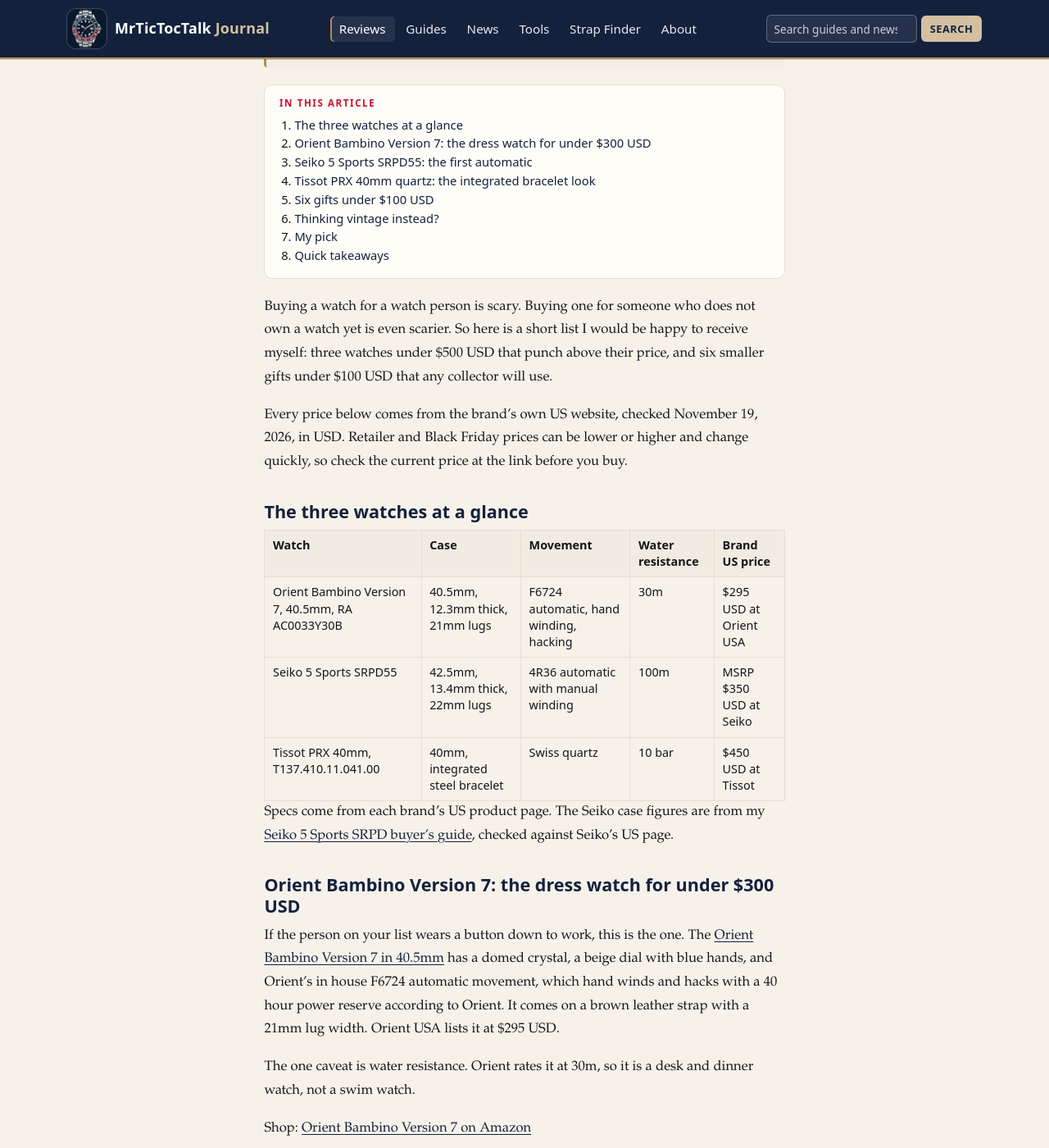
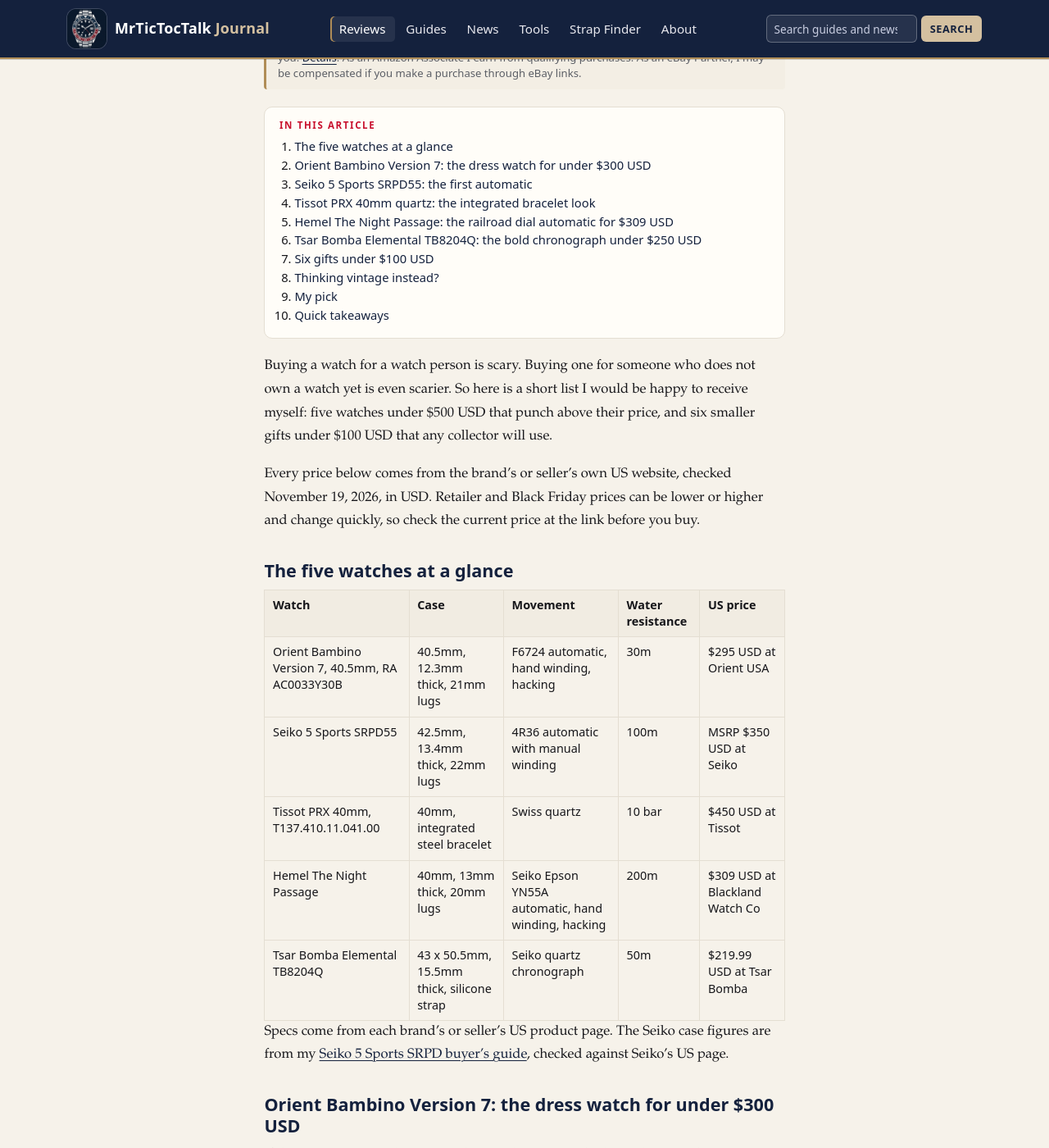
Before and after one commit to williec677/williec677.github.io, a Jekyll site: the page built from _posts/2026-11-22-watch-gifts-under-500.md, in a window 1280 px wide and 1400 px high, scrolled down 905 px. Shown: the whole window at 82% size. Built offline with Jekyll 4.4.1, drawn with Linux system fonts in a browser that asks for light colours; some of the changed text lies outside the part shown.

Commit message:
Add Blackland, Tsar Bomba, and Northwest Straps referral links to Shop my picks; add Hemel Night Passage and Tsar Bomba TB8204Q to gift guide; list programs on disclosure page

```diff
--- a/_posts/2026-11-22-watch-gifts-under-500.md
+++ b/_posts/2026-11-22-watch-gifts-under-500.md
@@ -1,30 +1,32 @@
 ---
-title: "Watch Gifts Under $500 USD for Black Friday 2026: Three Watches and Six Gifts Under $100 USD"
+title: "Watch Gifts Under $500 USD for Black Friday 2026: Five Watches and Six Gifts Under $100 USD"
 seo_title: "Watch Gifts Under $500 USD"
 cluster: affordable
-description: "A short list of watch gifts that a watch person will actually wear: the Orient Bambino, the Seiko 5 Sports SRPD55, and the Tissot PRX 40mm quartz, plus straps, a spring bar tool, and travel cases under $100 USD. Every price checked on the brand's own US site on November 19, 2026."
+description: "A short list of watch gifts that a watch person will actually wear: the Orient Bambino, the Seiko 5 Sports SRPD55, the Tissot PRX 40mm quartz, the Hemel Night Passage, and the Tsar Bomba Elemental TB8204Q, plus straps, a spring bar tool, and travel cases under $100 USD. Every price checked on the seller's own US site on November 19, 2026."
 date: 2026-11-22 08:30:00 -0500
 category_label: Buying Guide
 affiliate: true
-tags: [gift-guide, black-friday, affordable, orient, seiko, tissot, straps]
-ig_caption: "#ad I earn a commission if you buy through my links. Watch gifts under $500 USD: Orient Bambino Version 7 at $295 USD, Seiko 5 Sports SRPD55 at MSRP $350 USD, Tissot PRX 40mm quartz at $450 USD, plus six gifts under $100 USD. Full gift guide on the Journal, link in bio. #watchgifts #blackfriday #seiko5 #tissotprx #orientbambino #mrtictoctalk"
+tags: [gift-guide, black-friday, affordable, orient, seiko, tissot, hemel, tsar-bomba, straps]
+ig_caption: "#ad I earn a commission if you buy through my links. Watch gifts under $500 USD: Orient Bambino Version 7 at $295 USD, Seiko 5 Sports SRPD55 at MSRP $350 USD, Tissot PRX 40mm quartz at $450 USD, Hemel Night Passage at $309 USD, Tsar Bomba Elemental TB8204Q at $219.99 USD, plus six gifts under $100 USD. Full gift guide on the Journal, link in bio. #watchgifts #blackfriday #seiko5 #tissotprx #orientbambino #mrtictoctalk"
 image: "/assets/img/posts/watch-gifts-under-500.webp"
 image_alt: "Official product photos of the Orient Bambino Version 7 40.5mm with a beige dial and blue hands, the Seiko 5 Sports SRPD55 with a black dial, and the Tissot PRX 40mm with a blue dial"
 image_credit: "Orient, Seiko, Tissot"
 ---
-Buying a watch for a watch person is scary. Buying one for someone who does not own a watch yet is even scarier. So here is a short list I would be happy to receive myself: three watches under $500 USD that punch above their price, and six smaller gifts under $100 USD that any collector will use.
+Buying a watch for a watch person is scary. Buying one for someone who does not own a watch yet is even scarier. So here is a short list I would be happy to receive myself: five watches under $500 USD that punch above their price, and six smaller gifts under $100 USD that any collector will use.
 
-Every price below comes from the brand's own US website, checked November 19, 2026, in USD. Retailer and Black Friday prices can be lower or higher and change quickly, so check the current price at the link before you buy.
+Every price below comes from the brand's or seller's own US website, checked November 19, 2026, in USD. Retailer and Black Friday prices can be lower or higher and change quickly, so check the current price at the link before you buy.
 
-## The three watches at a glance
+## The five watches at a glance
 
-| Watch | Case | Movement | Water resistance | Brand US price |
+| Watch | Case | Movement | Water resistance | US price |
 |---|---|---|---|---|
 | Orient Bambino Version 7, 40.5mm, RA AC0033Y30B | 40.5mm, 12.3mm thick, 21mm lugs | F6724 automatic, hand winding, hacking | 30m | $295 USD at Orient USA |
 | Seiko 5 Sports SRPD55 | 42.5mm, 13.4mm thick, 22mm lugs | 4R36 automatic with manual winding | 100m | MSRP $350 USD at Seiko |
 | Tissot PRX 40mm, T137.410.11.041.00 | 40mm, integrated steel bracelet | Swiss quartz | 10 bar | $450 USD at Tissot |
+| Hemel The Night Passage | 40mm, 13mm thick, 20mm lugs | Seiko Epson YN55A automatic, hand winding, hacking | 200m | $309 USD at Blackland Watch Co |
+| Tsar Bomba Elemental TB8204Q | 43 x 50.5mm, 15.5mm thick, silicone strap | Seiko quartz chronograph | 50m | $219.99 USD at Tsar Bomba |
 
-Specs come from each brand's US product page. The Seiko case figures are from my [Seiko 5 Sports SRPD buyer's guide](/seiko-5-sports-srpd-buyers-guide/), checked against Seiko's US page.
+Specs come from each brand's or seller's US product page. The Seiko case figures are from my [Seiko 5 Sports SRPD buyer's guide](/seiko-5-sports-srpd-buyers-guide/), checked against Seiko's US page.
 
 ## Orient Bambino Version 7: the dress watch for under $300 USD
 
@@ -48,6 +50,22 @@ The tradeoff: the bracelet is integrated, so this is not a strap swapping watch.
 
 Shop: {% include aff.html network="amazon" url="https://www.amazon.com/s?k=tissot+prx+40mm+quartz+blue+t1374101104100" text="Tissot PRX 40mm quartz on Amazon" %}
 
+## Hemel The Night Passage: the railroad dial automatic for $309 USD
+
+[The Night Passage by Hemel](https://blacklandwatchco.com/products/the-night-passage?ref=MRTICTOCTALK){: rel="sponsored nofollow noopener" target="_blank"} is a microbrand pick for someone who already owns a Seiko and wants something nobody at the office has. It has a railroad style dial with full lume, a domed sapphire crystal with AR coating, and a Seiko Epson YN55A automatic that hand winds and hacks with a 40 hour power reserve. The 40mm steel case is 13mm thick with a 20mm lug width, a screw down crown, and 200m of water resistance, and it comes on a signed jubilee style bracelet. Blackland Watch Co lists it at $309 USD.
+
+Blackland gave me a coupon code, **MRTICTOCTALK**, to enter at checkout. Check your cart total to see what it takes off before you pay.
+
+Shop: <a href="https://blacklandwatchco.com/products/the-night-passage?ref=MRTICTOCTALK" rel="sponsored nofollow noopener" target="_blank">The Night Passage at Blackland Watch Co</a>
+
+## Tsar Bomba Elemental TB8204Q: the bold chronograph under $250 USD
+
+For the person who likes big, loud, sporty watches, the [Tsar Bomba Elemental TB8204Q](https://tsarbomba.com/products/tb8204q?ref=gwjrjgeb){: rel="sponsored nofollow noopener" target="_blank"} is a tonneau shaped chronograph with a stainless steel case and bezel, a sapphire crystal, and a Seiko quartz movement. Tsar Bomba lists the case at 43 x 50.5mm and 15.5mm thick, so it wears large. It comes on a 26mm silicone strap and is rated to 50m. Tsar Bomba lists every color at $219.99 USD.
+
+The tradeoff: this is a statement watch, not a dress watch, and it is the thickest watch on this list. If the person on your list wants something classic, pick the Bambino.
+
+Shop: <a href="https://tsarbomba.com/products/tb8204q?ref=gwjrjgeb" rel="sponsored nofollow noopener" target="_blank">Elemental TB8204Q at Tsar Bomba</a>
+
 ## Six gifts under $100 USD
 
 These are for the person who already has a watch they love. All prices are Barton Watch Bands list prices on bartonwatchbands.com, checked November 19, 2026.
@@ -63,7 +81,7 @@ These are for the person who already has a watch they love. All prices are Barto
 
 Shop on Amazon: {% include aff.html network="amazon" url="https://www.amazon.com/s?k=barton+spring+bar+tool" text="spring bar tool" %}, {% include aff.html network="amazon" url="https://www.amazon.com/s?k=barton+nylon+nato+style+watch+strap" text="NATO style straps" %}, {% include aff.html network="amazon" url="https://www.amazon.com/s?k=barton+elite+silicone+watch+band" text="Elite silicone straps" %}, {% include aff.html network="amazon" url="https://www.amazon.com/s?k=barton+watch+travel+case" text="watch travel cases" %}, and {% include aff.html network="amazon" url="https://www.amazon.com/s?k=barton+watch+roll" text="watch rolls" %}.
 
-Before you buy a strap, check the watch's lug width. The Bambino takes 21mm and the SRPD55 takes 22mm. My [lug width chart](/watch-lug-width-chart/) and [Strap Finder](/strap-finder/) cover dozens of other popular models, and my [affordable strap guide](/best-affordable-watch-straps/) explains which style suits which watch.
+Before you buy a strap, check the watch's lug width. The Bambino takes 21mm, the SRPD55 takes 22mm, and the Night Passage takes 20mm. My [lug width chart](/watch-lug-width-chart/) and [Strap Finder](/strap-finder/) cover dozens of other popular models, and my [affordable strap guide](/best-affordable-watch-straps/) explains which style suits which watch.
 
 ## Thinking vintage instead?
 
@@ -79,6 +97,8 @@ For a first watch, the Seiko 5 Sports SRPD55. It is tough, it takes every strap,
 * Orient Bambino Version 7, 40.5mm: F6724 automatic, 21mm lugs, 30m, $295 USD at Orient USA.
 * Seiko 5 Sports SRPD55: 4R36 automatic, 22mm lugs, 100m, MSRP $350 USD at Seiko.
 * Tissot PRX 40mm quartz T137.410.11.041.00: integrated bracelet, 10 bar, $450 USD at Tissot.
+* Hemel The Night Passage: YN55A automatic, 20mm lugs, 200m, $309 USD at Blackland Watch Co, coupon code MRTICTOCTALK.
+* Tsar Bomba Elemental TB8204Q: Seiko quartz chronograph, sapphire, 50m, $219.99 USD at Tsar Bomba.
 * Six collector gifts from $14.99 USD to $99.99 USD at Barton's list prices.
 * All prices checked November 19, 2026. Black Friday and retailer prices change quickly.
 </div>
@@ -100,5 +120,5 @@ For a first watch, the Seiko 5 Sports SRPD55. It is tough, it takes every strap,
 </aside>
 
 <div class="sources" markdown="1">
-**Sources:** [Orient USA, Bambino Version 7 40.5mm RA AC0033Y30B](https://www.orientwatchusa.com/products/ra-ac0033y30b) · [Seiko US, 5 Sports SRPD55](https://www.seikowatches.com/us-en/products/5sports/srpd55) · [Tissot US, PRX 40mm T137.410.11.041.00](https://www.tissotwatches.com/en-us/t1374101104100.html) · [Barton, spring bar tool](https://www.bartonwatchbands.com/collections/spring-bar-tool) · [Barton, nylon NATO style straps](https://www.bartonwatchbands.com/collections/nylon-nato-style-straps) · [Barton, Elite silicone](https://www.bartonwatchbands.com/collections/elite-silicone-quick-release) · [Barton, watch rolls and travel cases](https://www.bartonwatchbands.com/collections/recycled-leather-watch-roll-case). Prices checked November 19, 2026.
+**Sources:** [Orient USA, Bambino Version 7 40.5mm RA AC0033Y30B](https://www.orientwatchusa.com/products/ra-ac0033y30b) · [Seiko US, 5 Sports SRPD55](https://www.seikowatches.com/us-en/products/5sports/srpd55) · [Tissot US, PRX 40mm T137.410.11.041.00](https://www.tissotwatches.com/en-us/t1374101104100.html) · [Blackland Watch Co, Hemel The Night Passage](https://blacklandwatchco.com/products/the-night-passage?ref=MRTICTOCTALK){: rel="sponsored nofollow noopener"} · [Tsar Bomba, Elemental TB8204Q](https://tsarbomba.com/products/tb8204q?ref=gwjrjgeb){: rel="sponsored nofollow noopener"} · [Barton, spring bar tool](https://www.bartonwatchbands.com/collections/spring-bar-tool) · [Barton, nylon NATO style straps](https://www.bartonwatchbands.com/collections/nylon-nato-style-straps) · [Barton, Elite silicone](https://www.bartonwatchbands.com/collections/elite-silicone-quick-release) · [Barton, watch rolls and travel cases](https://www.bartonwatchbands.com/collections/recycled-leather-watch-roll-case). Prices checked November 19, 2026.
 </div>
--- a/links.html
+++ b/links.html
@@ -28,7 +28,7 @@ body_class: links
 
   <section class="links-shop" aria-labelledby="links-shop-title">
     <h2 id="links-shop-title" class="links-shop-title">Shop my picks</h2>
-    <p class="links-disclosure">#ad These are affiliate links. If you buy through them, MrTicTocTalk earns a commission at no extra cost to you. As an Amazon Associate I earn from qualifying purchases. As an eBay Partner, I may be compensated if you make a purchase through eBay links. <a href="{{ '/affiliate-disclosure/' | relative_url }}">Details</a>.</p>
+    <p class="links-disclosure">#ad These are affiliate links, including Blackland Watch Co, Tsar Bomba, and Northwest Straps. If you buy through them or use my coupon code, MrTicTocTalk earns a commission at no extra cost to you. As an Amazon Associate I earn from qualifying purchases. As an eBay Partner, I may be compensated if you make a purchase through eBay links. <a href="{{ '/affiliate-disclosure/' | relative_url }}">Details</a>.</p>
     <nav class="links-nav" aria-label="Shop my picks">
       {%- assign gift_post = site.posts | where: "slug", "watch-gifts-under-500" | first -%}
       {%- if gift_post %}
@@ -46,6 +46,9 @@ body_class: links
       {% include aff.html network="amazon" url="https://www.amazon.com/s?k=barton+watch+roll" text="Watch rolls and travel cases on Amazon" class="links-btn links-btn-shop" %}
       {% include aff.html network="ebay" url="https://www.ebay.com/sch/i.html?_nkw=vintage+seiko+automatic+watch" text="Vintage Seiko watches on eBay" class="links-btn links-btn-shop" customid="links" %}
       {% include aff.html network="ebay" url="https://www.ebay.com/sch/i.html?_nkw=rolex+watch&LH_ItemCondition=3000" text="Pre owned Rolex on eBay" class="links-btn links-btn-shop" customid="links" %}
+      <a class="links-btn links-btn-shop" href="https://blacklandwatchco.com/?ref=MRTICTOCTALK" rel="sponsored nofollow noopener" target="_blank">Blackland Watch Co (code MRTICTOCTALK)</a>
+      <a class="links-btn links-btn-shop" href="https://tsarbomba.com/?ref=gwjrjgeb" rel="sponsored nofollow noopener" target="_blank">Tsar Bomba watches</a>
+      <a class="links-btn links-btn-shop" href="https://nwstraps.com?sca_ref=12799774.nirNn5HJqU" rel="sponsored nofollow noopener" target="_blank">Northwest Straps: webbing belts, key fobs, and lanyards</a>
     </nav>
   </section>
 </section>
```
Also changed, not shown: affiliate-disclosure.md (+5 -2 lines).
